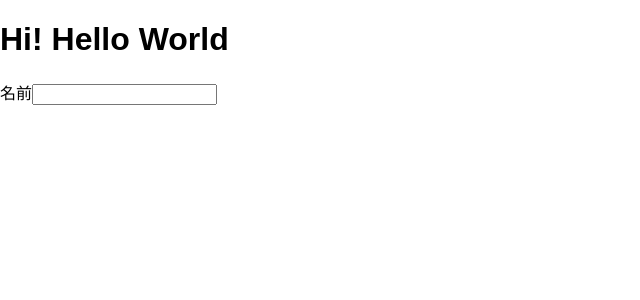
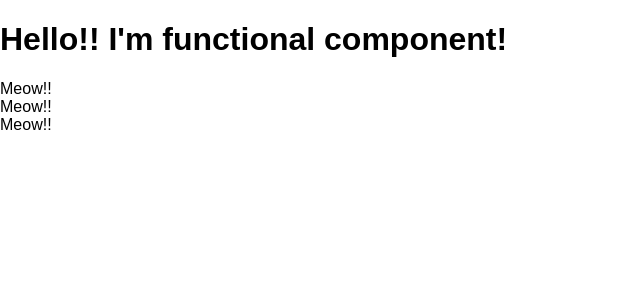
Before and after one commit to hiropy0123/reactcrud, a React (Create React App) app: page / in a window 1280 px wide. Shown: the top 300 px of the page, without its empty margins (0-640 px from the left). Built offline with nearby package versions, Linux system fonts and the light colour scheme.

Commit message:
components

```diff
--- a/src/App.js
+++ b/src/App.js
@@ -1,33 +1,29 @@
 import React, { Component } from 'react';
 
-// JSX記法
-class App extends Component {
-  render() {
-    const greeting = "Hi! ";
-    const dom = (
-      <React.Fragment>
-        <h1 className="foo">{greeting} Hello World</h1>
-        <label htmlFor="name">名前</label>
-        <input type="text" onClick={() => {console.log("Clicked!!")}} />
-      </React.Fragment>
-    );
-    return dom;
-  }
-}
-
-// Reactでは一つのタグで囲まれたものしかかえすことはできない。
-// <div>で囲むと余計なタグが増えてしまうので、
-// そのような場合には、<React.Fragment>で囲むと良い。
-
-// // JavaScript記法
+// // クラスコンポーネント
 // class App extends Component {
 //   render() {
-//     return React.createElement (
-//       "h1",
-//       null,
-//       "Hello World!!"
-//     );
+//     return (
+//       <div>Hello!! I'm class component!</div>
+//     )
 //   }
 // }
 
+// 関数コンポーネント
+const App = () => {
+  return (
+    <div>
+      <h1>Hello!! I'm functional component!</h1>
+      <Cat />
+      <Cat />
+      <Cat />
+    </div>
+
+  )
+}
+
+const Cat = () => {
+  return <div>Meow!!</div>
+}
+
 export default App;
```
